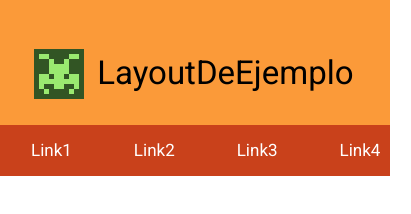
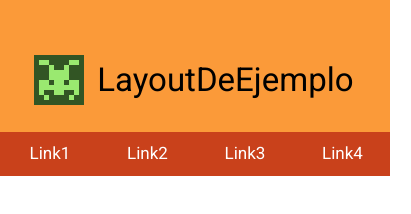
Before and after one commit to yarapaz/prueba-de-maquetacion-create, a website: page src/html/index.html in a window 390 px wide. Shown: the whole page, 411 px wide, since content can reach past the window. Drawn offline with nearby package versions, Linux system fonts and the light colour scheme; files that its build step writes are made by us from their sources; files whose address does not match are found by name.

Commit message:
develop header mobile responsive

```diff
--- a/src/scss/layout/_header.scss
+++ b/src/scss/layout/_header.scss
@@ -8,13 +8,12 @@
   align-items: center;
   font-family: $mainFont;
   &__section {
-    width: 400px;
     display: flex;
     justify-content: center;
     align-items: center;
     gap: 10.8px;
     font-size: rem(33);
-    margin-bottom: 26px;
+    margin-bottom: 27.5px;
   }
   &__img_wrapper {
     width: 50px;
@@ -33,19 +32,23 @@
       top: 9px;
     }
   }
+  &__main_title {
+    margin-top: 2.7px;
+  }
   &__menu {
     width: 100%;
     background-color: $navColor;
     &__list {
+      width: 100%;
       display: flex;
       justify-content: space-around;
     }
     &__item {
-      padding: 17px;
+      padding: 3.4%;
     }
     &__link {
       text-decoration: none;
-      padding: 14px;
+      padding: 3%;
       color: white;
       font-size: rem(17);
     }
```
